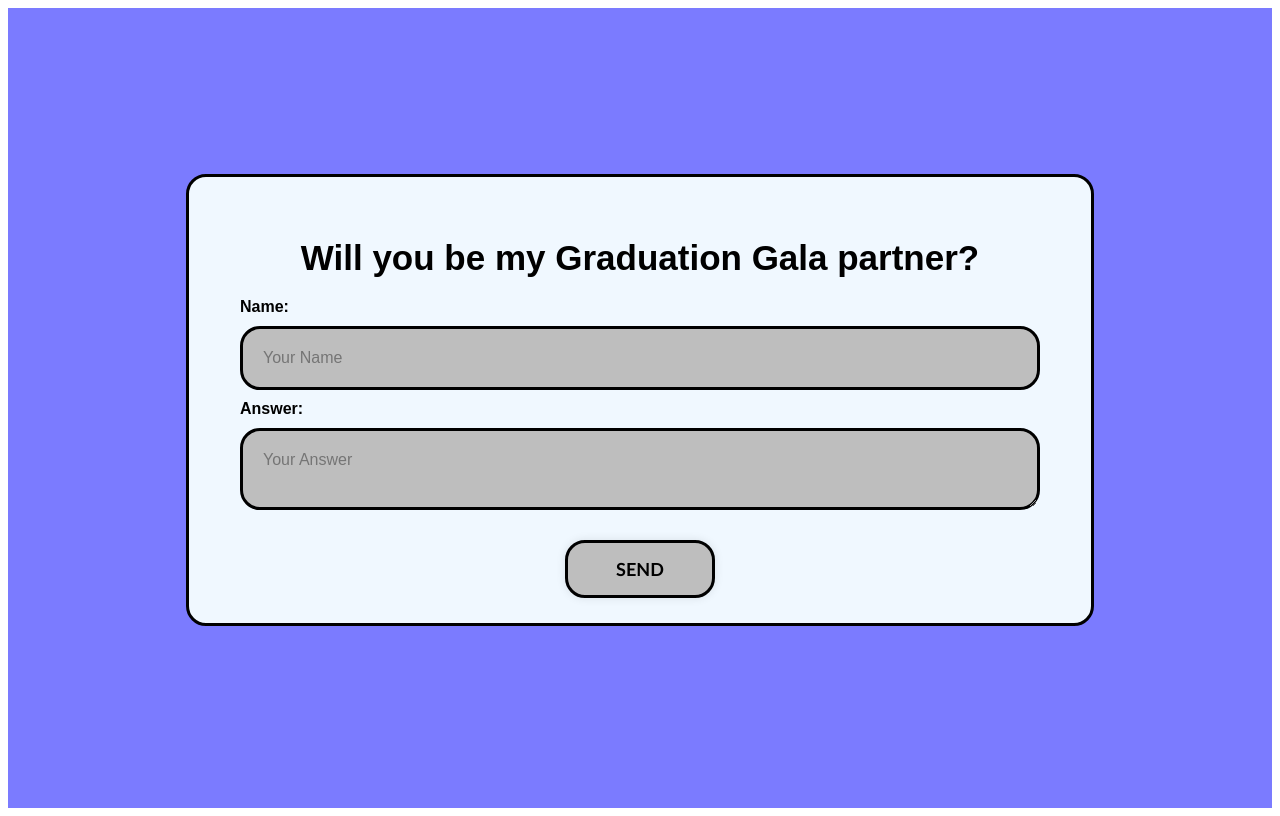
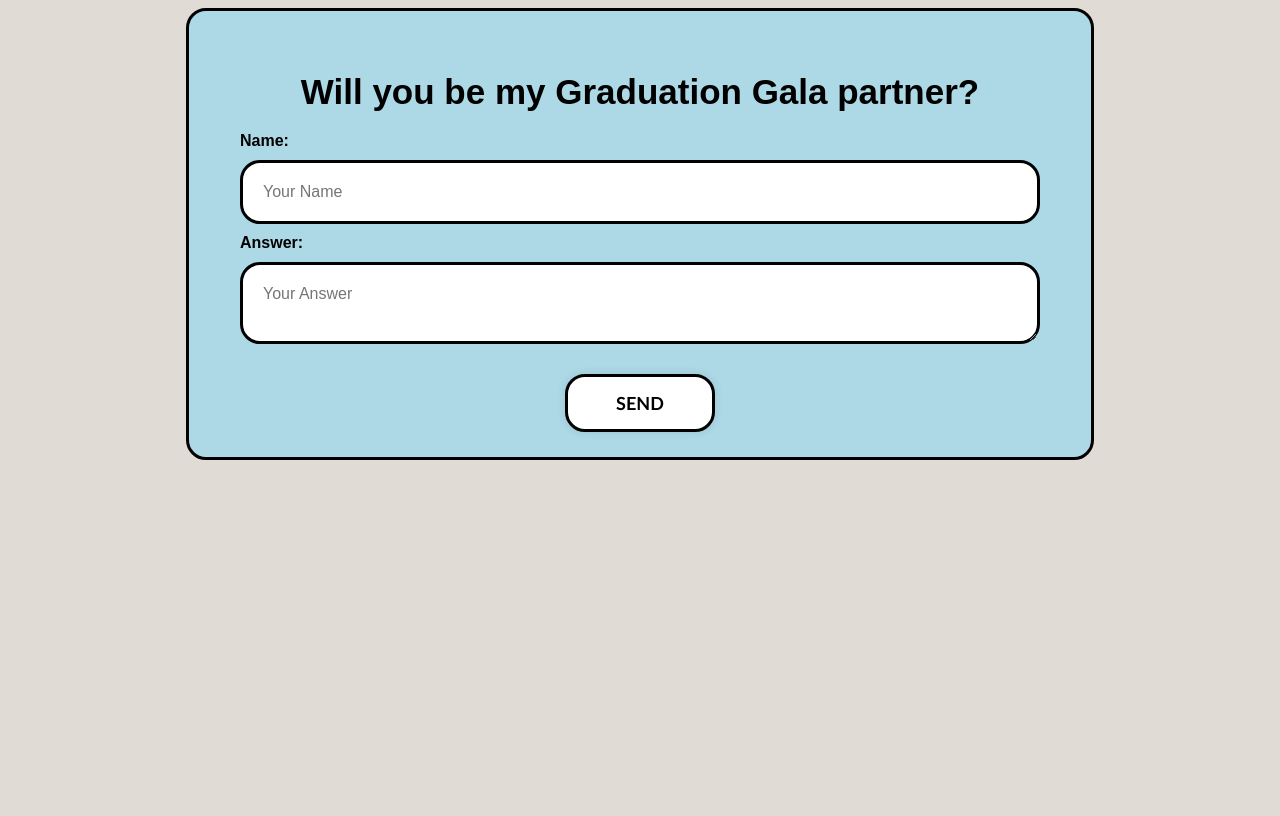
Before and after one commit to DaneyMeister/hi, a plain HTML site: page ask.html in a window 1280 px wide. Drawn offline with Linux system fonts and the light colour scheme.

Commit message:
Font Size Correction and Ask Position

```diff
--- a/ask.html
+++ b/ask.html
@@ -3,16 +3,18 @@
     <meta name="viewport" content="width-device-width, initial-scale=1.0">
     <title>Invitation for Graduation Gala</title>
     <style>
+        body {
+            background-color: #e1dbd6;
+        }
         .container {
             width: 100%;
             height: 100vh;
-            background-color: rgb(123, 123, 255);
             display: flex;
-            align-items: center;
+            height: auto;
             justify-content: center;
         }
         form {
-            background-color: aliceblue;
+            background-color: lightblue;
             display: flex;
             flex-direction: column;
             padding: 2vw 4vw;
@@ -39,7 +41,7 @@
             margin: 10px 0px;
             padding: 20px;
             outline: none;
-            background: rgb(190, 190, 190);
+            background: white;
             font-size: 16px;
             border-radius: 20px;
             border: 3px solid black;
@@ -49,7 +51,7 @@
         }
         button {
             padding: 15px;
-            background-color: rgb(190, 190, 190);
+            background-color: white;
             color: black;
             font-size: 18px;
             border: 0;
```
Also changed, not shown: april_3_2023.html (+1 -2 lines), march_27_2023.html (+1 -2 lines), march_28_2023.html (+1 -2 lines), march_29_2023.html (+1 -2 lines), march_30_2023.html (+1 -2 lines).
